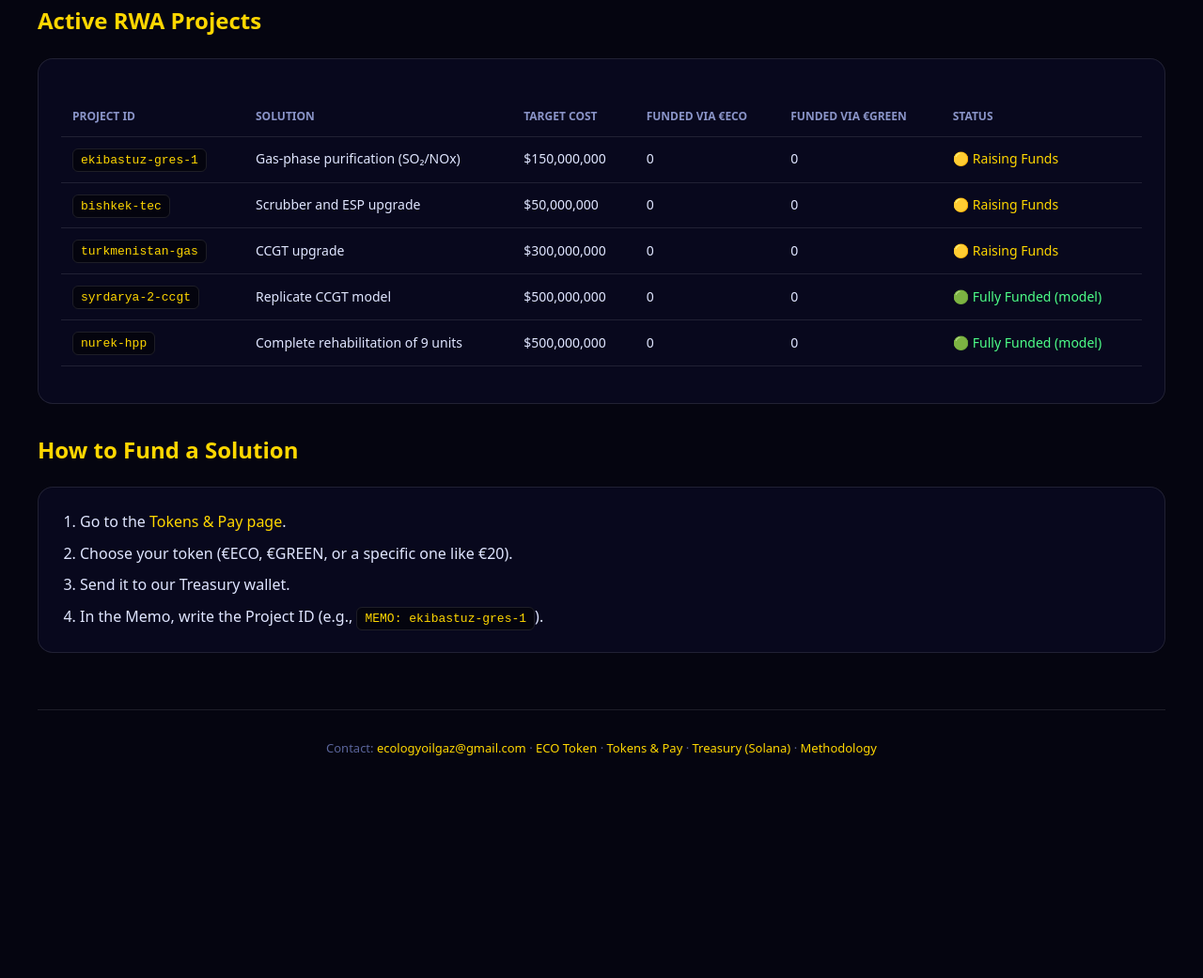
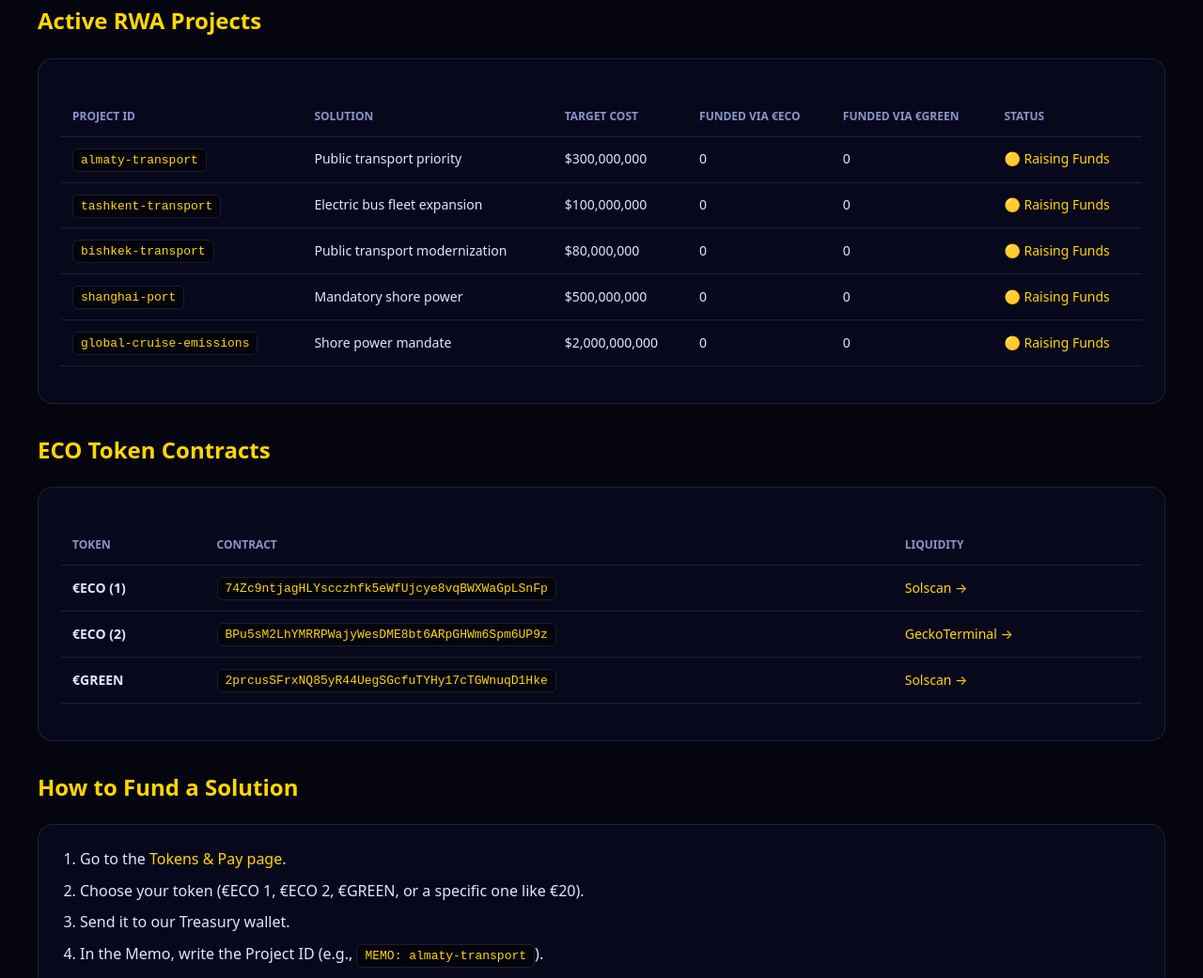
Before and after one commit to ecologyoilgaz/transport, a plain HTML site: page rwa.html in a window 1280 px wide. Shown: the part 284-1325 px from the top of the page at 94% size. Before the commit the page ends 1161 px from the top, so only its background shows below. Drawn offline with Linux system fonts and the light colour scheme.

Commit message:
Update rwa.html

```diff
--- a/rwa.html
+++ b/rwa.html
@@ -2,11 +2,11 @@
 <html lang="en">
 <head>
 <meta charset="UTF-8"><meta name="viewport" content="width=device-width,initial-scale=1">
-<title>RWA & Liquidity — Energy Ecology Map</title><link rel="stylesheet" href="style.css">
+<title>RWA & Liquidity — Transport Ecology Map</title><link rel="stylesheet" href="style.css">
 </head>
 <body>
 <header>
-  <div class="logo"><img src="energy-logo.png" alt="Logo"> Energy Ecology Map</div>
+  <div class="logo"><img src="transport-logo.png" alt="Logo"> Transport Ecology Map</div>
   <nav>
     <a href="index.html">Home</a>
     <a href="map.html">Map</a>
@@ -41,11 +41,35 @@
         </tr>
       </thead>
       <tbody>
-        <tr><td><code>ekibastuz-gres-1</code></td><td>Gas-phase purification (SO₂/NOx)</td><td>$150,000,000</td><td>0</td><td>0</td><td><span style="color:var(--gold)">🟡 Raising Funds</span></td></tr>
-        <tr><td><code>bishkek-tec</code></td><td>Scrubber and ESP upgrade</td><td>$50,000,000</td><td>0</td><td>0</td><td><span style="color:var(--gold)">🟡 Raising Funds</span></td></tr>
-        <tr><td><code>turkmenistan-gas</code></td><td>CCGT upgrade</td><td>$300,000,000</td><td>0</td><td>0</td><td><span style="color:var(--gold)">🟡 Raising Funds</span></td></tr>
-        <tr><td><code>syrdarya-2-ccgt</code></td><td>Replicate CCGT model</td><td>$500,000,000</td><td>0</td><td>0</td><td><span style="color:var(--green)">🟢 Fully Funded (model)</span></td></tr>
-        <tr><td><code>nurek-hpp</code></td><td>Complete rehabilitation of 9 units</td><td>$500,000,000</td><td>0</td><td>0</td><td><span style="color:var(--green)">🟢 Fully Funded (model)</span></td></tr>
+        <tr><td><code>almaty-transport</code></td><td>Public transport priority</td><td>$300,000,000</td><td>0</td><td>0</td><td><span style="color:var(--gold)">🟡 Raising Funds</span></td></tr>
+        <tr><td><code>tashkent-transport</code></td><td>Electric bus fleet expansion</td><td>$100,000,000</td><td>0</td><td>0</td><td><span style="color:var(--gold)">🟡 Raising Funds</span></td></tr>
+        <tr><td><code>bishkek-transport</code></td><td>Public transport modernization</td><td>$80,000,000</td><td>0</td><td>0</td><td><span style="color:var(--gold)">🟡 Raising Funds</span></td></tr>
+        <tr><td><code>shanghai-port</code></td><td>Mandatory shore power</td><td>$500,000,000</td><td>0</td><td>0</td><td><span style="color:var(--gold)">🟡 Raising Funds</span></td></tr>
+        <tr><td><code>global-cruise-emissions</code></td><td>Shore power mandate</td><td>$2,000,000,000</td><td>0</td><td>0</td><td><span style="color:var(--gold)">🟡 Raising Funds</span></td></tr>
+      </tbody>
+    </table>
+  </div>
+
+  <h2>ECO Token Contracts</h2>
+  <div class="detail-block" style="overflow-x:auto;">
+    <table>
+      <thead><tr><th>Token</th><th>Contract</th><th>Liquidity</th></tr></thead>
+      <tbody>
+        <tr>
+          <td><strong>€ECO (1)</strong></td>
+          <td><code>74Zc9ntjagHLYscczhfk5eWfUjcye8vqBWXWaGpLSnFp</code></td>
+          <td><a href="https://solscan.io/token/74Zc9ntjagHLYscczhfk5eWfUjcye8vqBWXWaGpLSnFp" target="_blank">Solscan →</a></td>
+        </tr>
+        <tr>
+          <td><strong>€ECO (2)</strong></td>
+          <td><code>BPu5sM2LhYMRRPWajyWesDME8bt6ARpGHWm6Spm6UP9z</code></td>
+          <td><a href="https://www.geckoterminal.com/solana/pools/2onQGAoorxkMavNsmKXMcWLgyuK1A7VxAf6UeZ4sg6zW" target="_blank">GeckoTerminal →</a></td>
+        </tr>
+        <tr>
+          <td><strong>€GREEN</strong></td>
+          <td><code>2prcusSFrxNQ85yR44UegSGcfuTYHy17cTGWnuqD1Hke</code></td>
+          <td><a href="https://solscan.io/token/2prcusSFrxNQ85yR44UegSGcfuTYHy17cTGWnuqD1Hke" target="_blank">Solscan →</a></td>
+        </tr>
       </tbody>
     </table>
   </div>
@@ -54,9 +78,9 @@
   <div class="detail-block">
     <ol style="margin-left:20px;">
       <li style="margin-bottom:8px;">Go to the <a href="tokens.html">Tokens & Pay page</a>.</li>
-      <li style="margin-bottom:8px;">Choose your token (€ECO, €GREEN, or a specific one like €20).</li>
+      <li style="margin-bottom:8px;">Choose your token (€ECO 1, €ECO 2, €GREEN, or a specific one like €20).</li>
       <li style="margin-bottom:8px;">Send it to our Treasury wallet.</li>
-      <li>In the Memo, write the Project ID (e.g., <code>MEMO: ekibastuz-gres-1</code>).</li>
+      <li>In the Memo, write the Project ID (e.g., <code>MEMO: almaty-transport</code>).</li>
     </ol>
   </div>
 </main>
```
